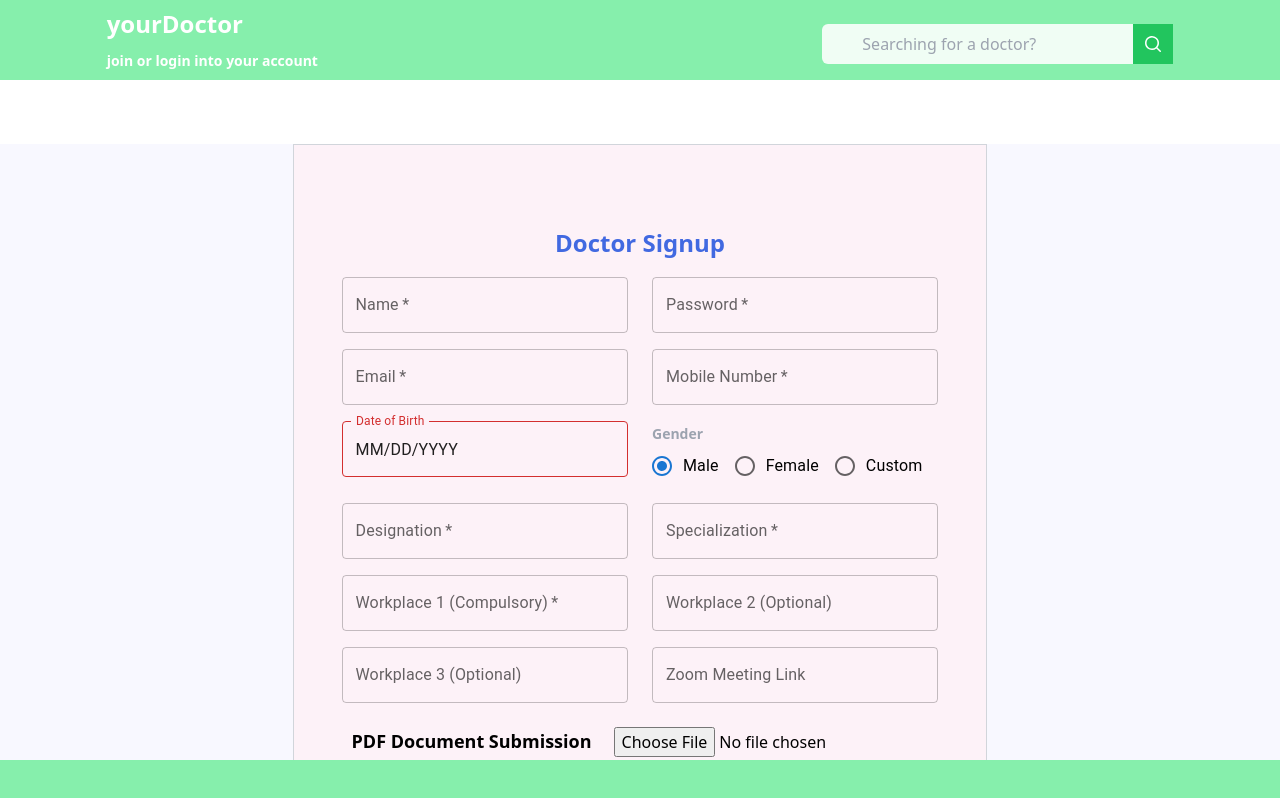
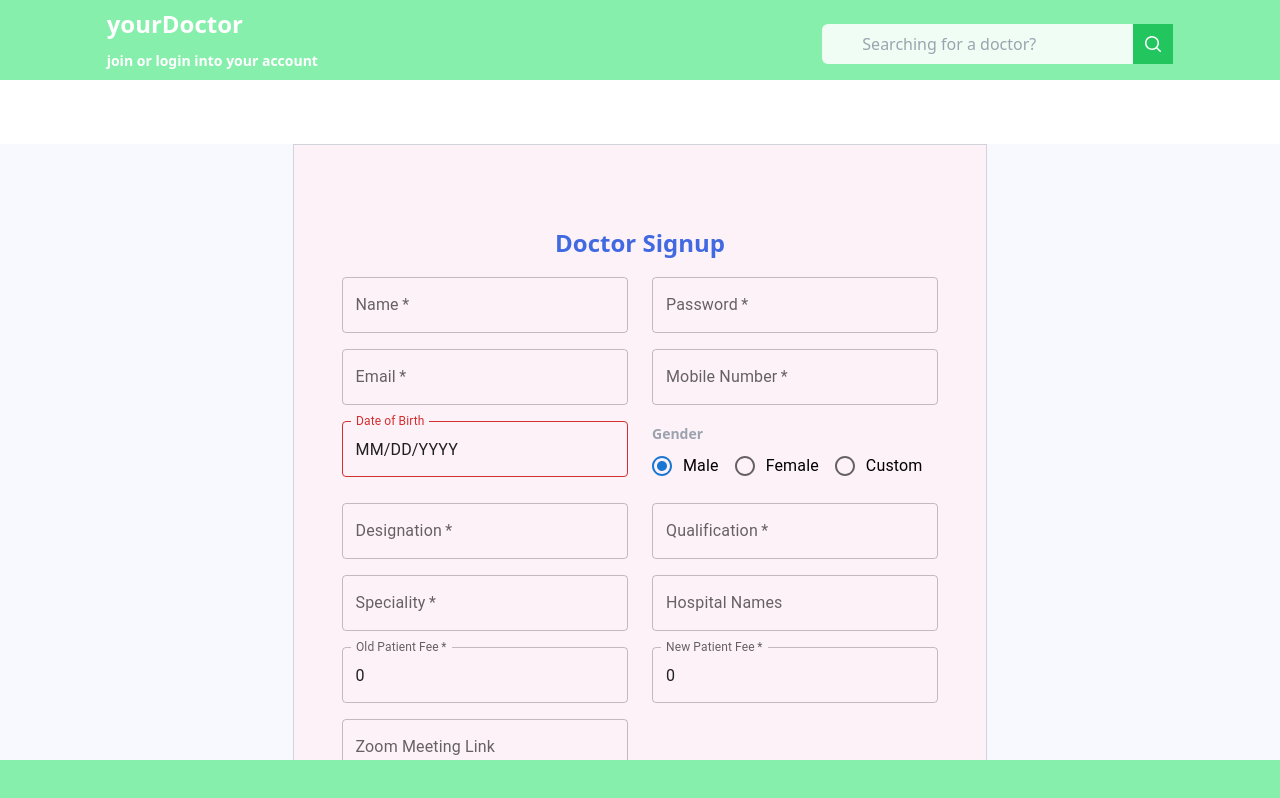
Before and after one commit to ayeshathoi/Software-Sessional-408, a React (Vite) app in the folder react-ts-yourDoctor/: page /DoctorSignup in a window 1280 px wide. Shown: the top 798 px of the page. Built offline with nearby package versions, Linux system fonts and the light colour scheme.

Commit message:
doctor-signup & login

```diff
--- a/react-ts-yourDoctor/src/pages/signup/doctorSignup.tsx
+++ b/react-ts-yourDoctor/src/pages/signup/doctorSignup.tsx
@@ -16,8 +16,26 @@ import { DatePicker } from '@mui/x-date-pickers/DatePicker';
 import Navbar from '../navbar/header';
 import Footer from '../navbar/footer';
 
+interface FormData {
+  uname: string;
+  email: string;
+  mobile: string;
+  password: string;
+  dob: string;
+  gender: string;
+  designation: string;
+  hospital_name: string[]; // Define hospital_name as a string array
+  newHospital: string;
+  speciality: string;
+  zoomLink: string;
+  pdfDocument: File | null;
+  qualification: string;
+  old_patient_fee: number;
+  new_patient_fee: number;
+}
+
 function DoctorSignup() {
-  const [formData, setFormData] = useState({
+  const [formData, setFormData] = useState<FormData>({
     uname: '',
     email: '',
     mobile: '',
@@ -25,12 +43,14 @@ function DoctorSignup() {
     dob: '',
     gender: 'male', // Default value
     designation: '',
-    workplace1: '',
-    workplace2: '',
-    workplace3: '',
-    specialization: '',
+    hospital_name: [],
+    newHospital: '',
+    speciality: '',
     zoomLink: '',
     pdfDocument: null,
+    qualification: '',
+    old_patient_fee: 0,
+    new_patient_fee: 0,
   });
 
   const navigate = useNavigate();
@@ -38,6 +58,12 @@ function DoctorSignup() {
   const handleChange = (e: ChangeEvent<HTMLInputElement>) => {
     const { name, value } = e.target;
     setFormData((prevFormData) => ({ ...prevFormData, [name]: value }));
+  };
+  const handleHospitalChange = (e: ChangeEvent<HTMLInputElement>) => {
+    setFormData((prevData) => ({
+      ...prevData,
+      hospital_name: e.target.value.split(',').map((name) => name.trim()),
+    }));
   };
   // eslint-disable-next-line @typescript-eslint/no-explicit-any
   const handleDateChange = (date: any) => {
@@ -178,11 +204,10 @@ function DoctorSignup() {
               required
               className="w-full"
             />
-
             <TextField
-              label="Specialization"
-              name="specialization"
-              value={formData.specialization}
+              label="Qualification"
+              name="qualification"
+              value={formData.qualification}
               onChange={handleChange}
               variant="outlined"
               required
@@ -190,9 +215,9 @@ function DoctorSignup() {
             />
 
             <TextField
-              label="Workplace 1 (Compulsory)"
-              name="workplace1"
-              value={formData.workplace1}
+              label="Speciality"
+              name="speciality"
+              value={formData.speciality}
               onChange={handleChange}
               variant="outlined"
               required
@@ -200,23 +225,39 @@ function DoctorSignup() {
             />
 
             <TextField
-              label="Workplace 2 (Optional)"
-              name="workplace2"
-              value={formData.workplace2}
+              label="Hospital Names"
+              name="hospital_name"
+              value={formData.hospital_name.join(', ')}
+              onChange={handleHospitalChange}
+              variant="outlined"
+              className="w-full"
+              multiline
+              rows={1}
+              inputProps={{
+                style: { minHeight: '20px' },
+              }}
+            />
+            <TextField
+              label="Old Patient Fee"
+              name="old_patient_fee"
+              type="number"
+              value={formData.old_patient_fee}
               onChange={handleChange}
               variant="outlined"
+              required
               className="w-full"
             />
 
             <TextField
-              label="Workplace 3 (Optional)"
-              name="workplace3"
-              value={formData.workplace3}
+              label="New Patient Fee"
+              name="new_patient_fee"
+              type="number"
+              value={formData.new_patient_fee}
               onChange={handleChange}
               variant="outlined"
+              required
               className="w-full"
             />
-
             <TextField
               label="Zoom Meeting Link"
               name="zoomLink"
```
